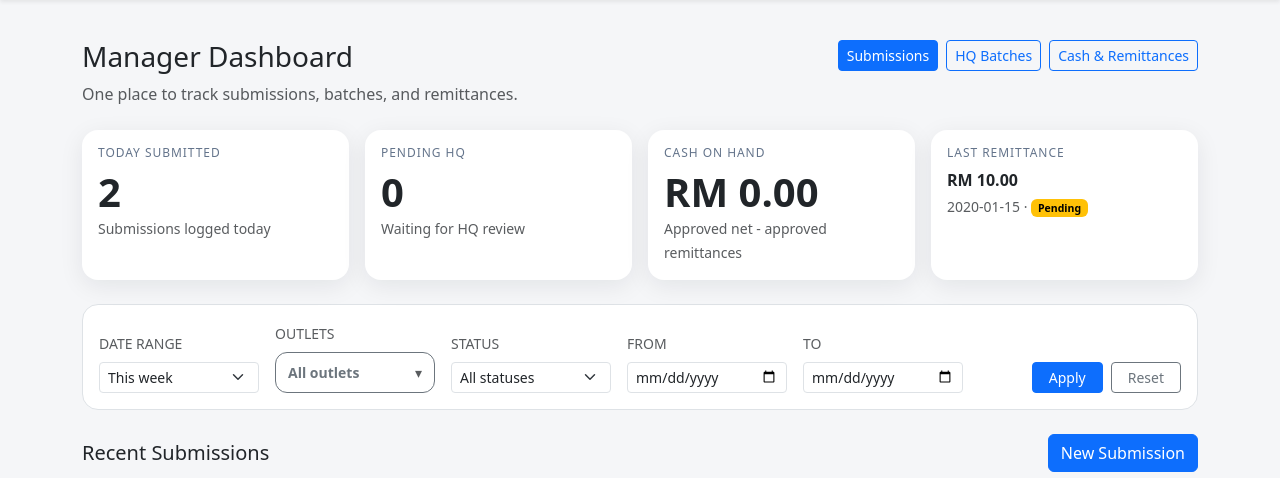
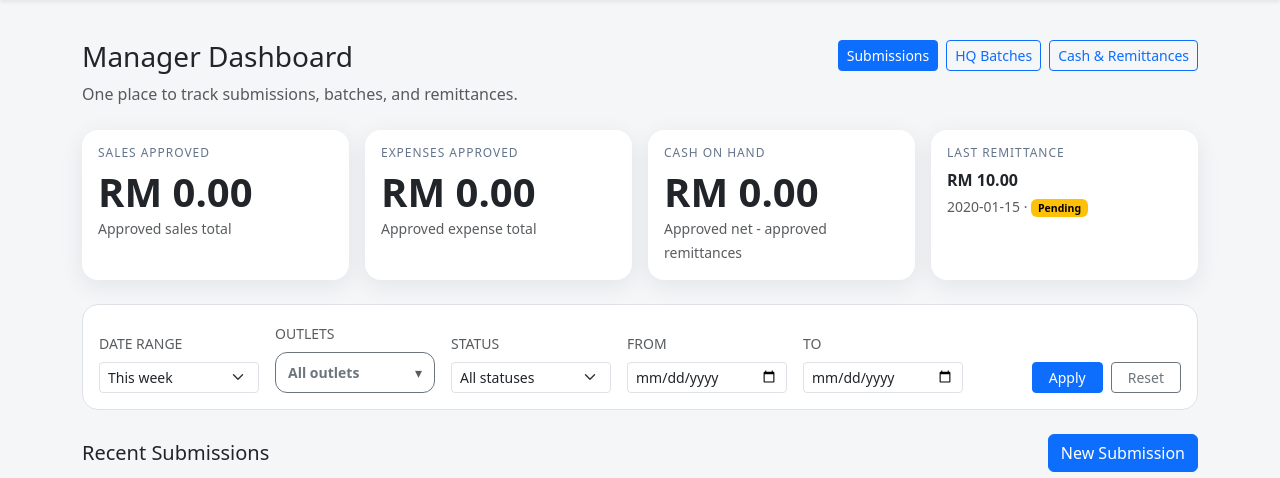
Before and after one commit to renogerry55-ui/daily_closing, a PHP site: page /daily_closing/views/manager/dashboard.php in a window 1280 px wide. Shown: the part 56-534 px from the top of the page. Run offline with PHP 8.4, Linux system fonts and the light colour scheme; a user stored in the database is signed in; data comes from the database, SQL or seed files in the repository; tables that the repository leaves empty hold one stand-in row (values such as "Sample post").

Commit message:
Update manager dashboard approval metrics

```diff
--- a/views/manager/dashboard.php
+++ b/views/manager/dashboard.php
@@ -162,8 +162,8 @@ $buildPlaceholders = static function (array $ids): string {
 };
 
 $metrics = [
-    'today_submissions' => 0,
-    'pending_hq' => 0,
+    'sales_approved' => 0.0,
+    'expenses_approved' => 0.0,
     'cash_on_hand' => 0.0,
     'last_remittance' => null,
 ];
@@ -171,24 +171,15 @@ $metrics = [
 if ($availableOutletIds) {
     $today = (new DateTimeImmutable('today'))->format('Y-m-d');
 
-    $stmt = $pdo->prepare(
-        'SELECT COUNT(*) FROM submissions WHERE manager_id = ? AND date = ?'
-    );
-    $stmt->execute([$managerId, $today]);
-    $metrics['today_submissions'] = (int)$stmt->fetchColumn();
-
-    $stmt = $pdo->prepare(
-        "SELECT COUNT(*) FROM submissions WHERE manager_id = ? AND status = 'submitted'"
-    );
-    $stmt->execute([$managerId]);
-    $metrics['pending_hq'] = (int)$stmt->fetchColumn();
-
     $placeholders = $buildPlaceholders($availableOutletIds);
 
-    $sqlNet = "SELECT IFNULL(SUM(total_income - total_expenses),0) FROM submissions WHERE status = 'approved' AND manager_id = ? AND outlet_id IN ($placeholders)";
-    $stmt = $pdo->prepare($sqlNet);
+    $sqlApproved = "SELECT IFNULL(SUM(total_income),0) AS total_income, IFNULL(SUM(total_expenses),0) AS total_expenses FROM submissions WHERE status = 'approved' AND manager_id = ? AND outlet_id IN ($placeholders)";
+    $stmt = $pdo->prepare($sqlApproved);
     $stmt->execute(array_merge([$managerId], $availableOutletIds));
-    $approvedNet = (float)$stmt->fetchColumn();
+    $row = $stmt->fetch(PDO::FETCH_ASSOC) ?: ['total_income' => 0, 'total_expenses' => 0];
+    $metrics['sales_approved'] = (float)$row['total_income'];
+    $metrics['expenses_approved'] = (float)$row['total_expenses'];
+    $approvedNet = max(0.0, $metrics['sales_approved'] - $metrics['expenses_approved']);
 
     $sqlRemit = "SELECT IFNULL(SUM(amount),0) FROM hq_remittances WHERE status = 'approved' AND outlet_id IN ($placeholders)";
     $stmt = $pdo->prepare($sqlRemit);
@@ -446,18 +437,18 @@ function status_badge_class(string $status): string
       <div class="col-sm-6 col-lg-3">
         <div class="card card-metric h-100">
           <div class="card-body">
-            <h6>Today Submitted</h6>
-            <div class="display-6 fw-semibold"><?= number_format($metrics['today_submissions']) ?></div>
-            <small class="text-muted">Submissions logged today</small>
+            <h6>Sales Approved</h6>
+            <div class="display-6 fw-semibold">RM <?= format_money($metrics['sales_approved']) ?></div>
+            <small class="text-muted">Approved sales total</small>
           </div>
         </div>
       </div>
       <div class="col-sm-6 col-lg-3">
         <div class="card card-metric h-100">
           <div class="card-body">
-            <h6>Pending HQ</h6>
-            <div class="display-6 fw-semibold"><?= number_format($metrics['pending_hq']) ?></div>
-            <small class="text-muted">Waiting for HQ review</small>
+            <h6>Expenses Approved</h6>
+            <div class="display-6 fw-semibold">RM <?= format_money($metrics['expenses_approved']) ?></div>
+            <small class="text-muted">Approved expense total</small>
           </div>
         </div>
       </div>
```
